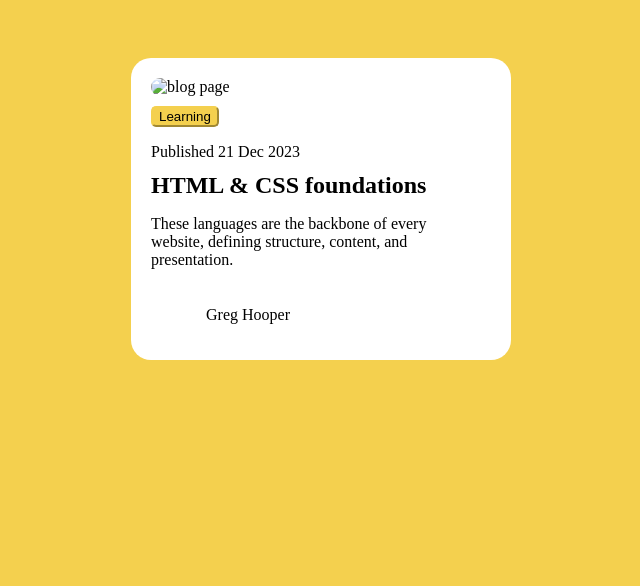
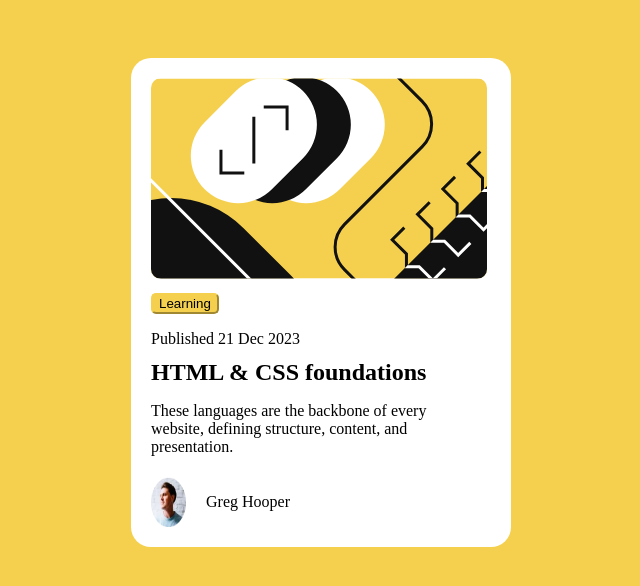
Before and after one commit to abulhussian/Blog-preview-card, a plain HTML site: page index.html in a window 1280 px wide. Shown: the whole page, without its empty margins (319-959 px from the left). Drawn offline with Linux system fonts and the light colour scheme.

Commit message:
THIRD commit

```diff
--- a/index.html
+++ b/index.html
@@ -9,7 +9,7 @@
 <body class="card-container">
     <div class="content-container">
         <div class="images">
-            <img src="./blog-preview-card-main/assets/images/illustration-article.svg" alt="blog page">
+            <img src="./assets/images/illustration-article.svg" alt="blog page">
         </div>
         <div class="button1">
             <button>Learning</button>
@@ -22,7 +22,7 @@
         <p>These languages are the backbone of every website, defining structure, content, and presentation.</p>
         </div>
         <div class="postby">
-            <img src="./blog-preview-card-main/assets/images/image-avatar.webp" alt="">
+            <img src="./assets/images/image-avatar.webp" alt="image-avatar">
             <p id="p1">Greg Hooper</p>
         </div>
     </div>
```
